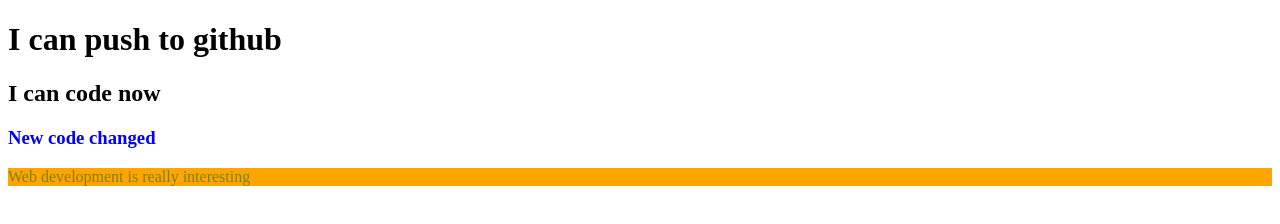
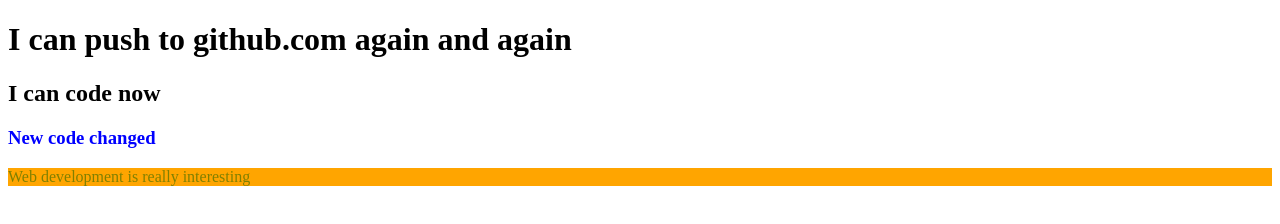
Before and after one commit to NisratZahan/my-second-repo, a plain HTML site: page index.html in a window 1280 px wide. Drawn offline with Linux system fonts and the light colour scheme.

Commit message:
h1 changed

```diff
--- a/index.html
+++ b/index.html
@@ -8,7 +8,7 @@
     <link rel="stylesheet" href="style.css">
 </head>
 <body>
-  <h1>I can push to github</h1>
+  <h1>I can push to github.com again and again</h1>
   <h2>I can code now</h2>
   <h3>New code changed</h3>
   <p>Web development is really interesting </p>
```
